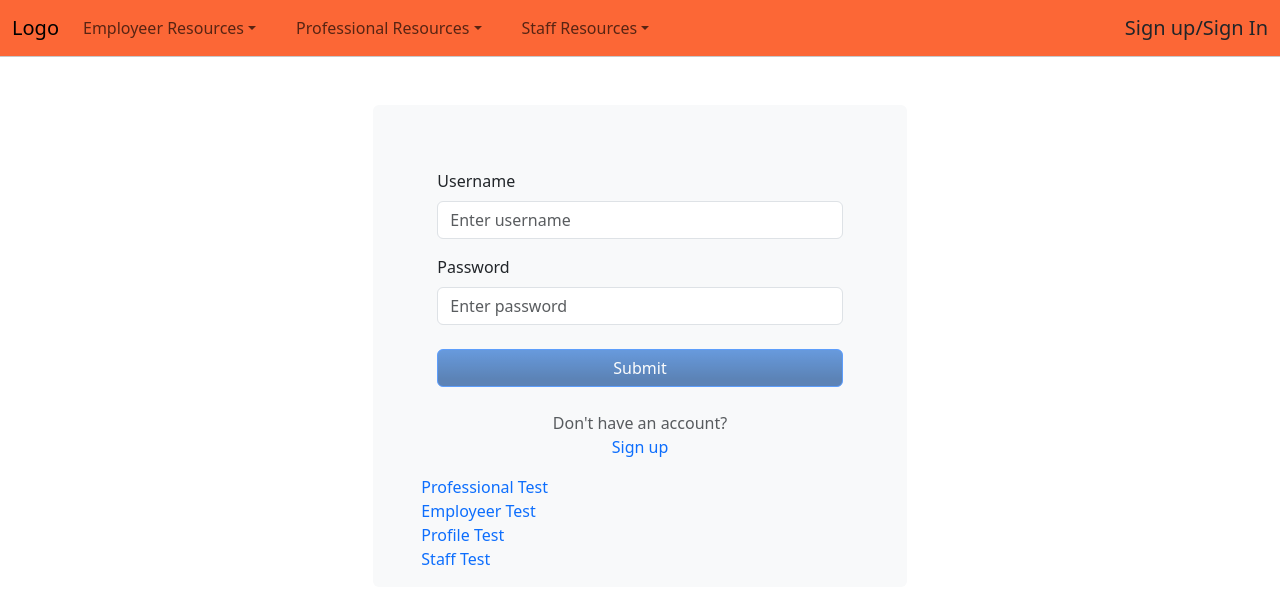
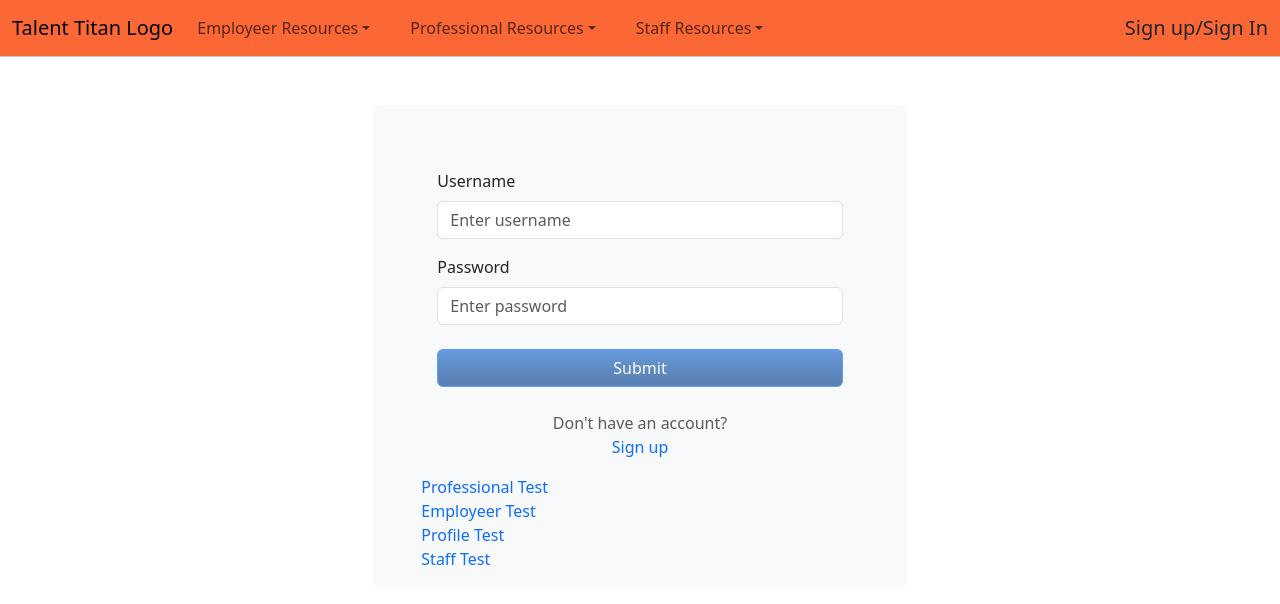
Before and after one commit to Mikecamdo/TalentTitan, a React (Create React App) app in the folder frontend/: page /signIn in a window 1280 px wide. Shown: the top 604 px of the page. Built offline with nearby package versions, Linux system fonts and the light colour scheme.

Commit message:
Update CustomNavbar.tsx

```diff
--- a/frontend/src/components/CustomNavbar.tsx
+++ b/frontend/src/components/CustomNavbar.tsx
@@ -24,7 +24,7 @@ export const CustomNavbar = () => {
                     <Container fluid className="m-0">
                     <Navbar.Brand>
                         <Link to={"/"} className={`nav-link`}>
-                            Logo
+                            Talent Titan Logo
                         </Link>
                     </Navbar.Brand>
                     <Navbar.Toggle />
@@ -61,6 +61,7 @@ export const CustomNavbar = () => {
                                     <NavDropdown.Item href="/employeer-requests">
                                         Employeer Requests
                                     </NavDropdown.Item>
+                                    <NavDropdown.Divider />
                                     <NavDropdown.Item href="/professional-request">
                                         Request Professional
                                     </NavDropdown.Item>
@@ -81,6 +82,7 @@ export const CustomNavbar = () => {
                                     <NavDropdown.Item href="/professional-requests">
                                         Employeer Requests
                                     </NavDropdown.Item>
+                                    <NavDropdown.Divider />
                                     <NavDropdown.Item href="/professional-employeer-requests">
                                         Request Employeer
                                     </NavDropdown.Item>
@@ -101,12 +103,15 @@ export const CustomNavbar = () => {
                                     <NavDropdown.Item href="/employeer-requests">
                                         Employeer Requests
                                     </NavDropdown.Item>
+                                    <NavDropdown.Divider />
                                     <NavDropdown.Item href="/professional-requests">
                                         Professional Requests
                                     </NavDropdown.Item>
+                                    <NavDropdown.Divider />
                                     <NavDropdown.Item href="/employeer-list">
                                         View All Employeers
                                     </NavDropdown.Item>
+                                    <NavDropdown.Divider />
                                     <NavDropdown.Item href="/professionals-list">
                                         View All Professionals
                                     </NavDropdown.Item>
```
